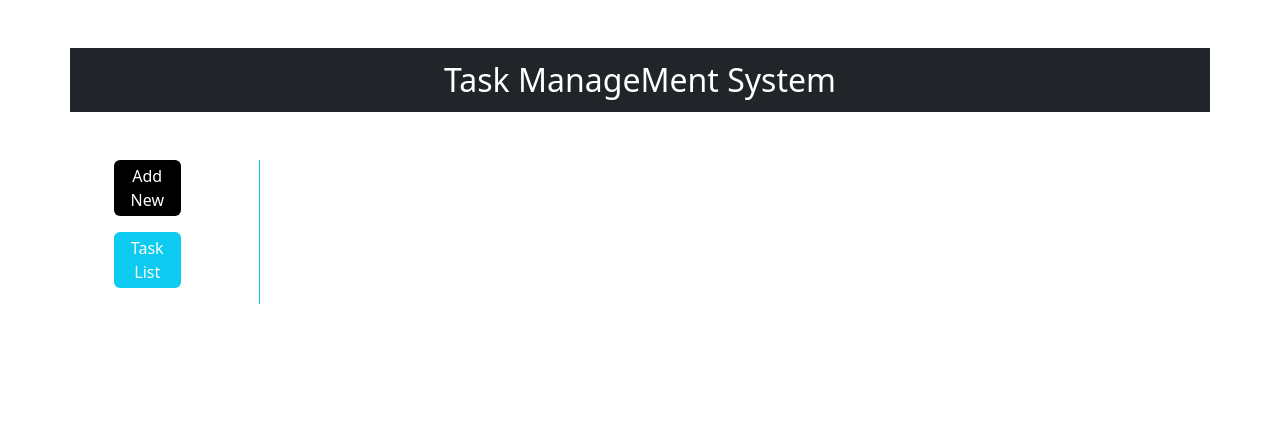
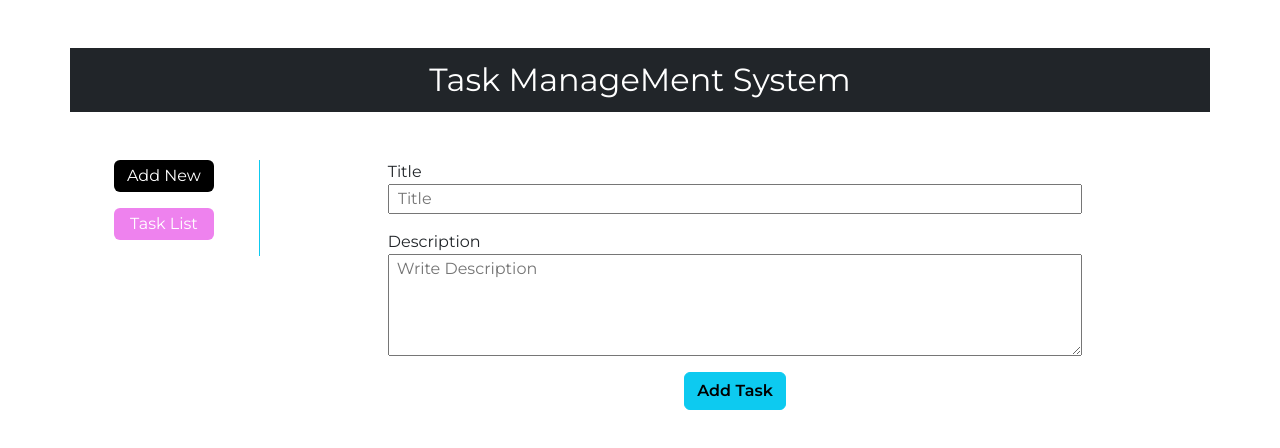
Before and after one commit to IqbalHossain4/task-management-front-end, a React (Vite) app: page /addTask in a window 1280 px wide. Shown: the top 448 px of the page. Built offline with nearby package versions, Linux system fonts and the light colour scheme.

Commit message:
add task

```diff
--- /dev/null
+++ b/src/Components/AddTask/AddTask.jsx
@@ -0,0 +1,42 @@
+import React from "react";
+
+const AddTask = () => {
+  //handle Add task
+  const handleAddTask = (e) => {
+    e.preventDefault();
+    const taskTitle = e.target.title.value;
+    const taskDescription = e.target.description.value;
+    console.log(taskTitle, taskDescription);
+  };
+  return (
+    <div className="w-75 mx-auto ">
+      <form onSubmit={handleAddTask}>
+        <div className="text-start  d-flex flex-column mb-3">
+          <label className="fs-6">Title</label>
+          <input
+            type="text"
+            className="ps-2  "
+            placeholder="Title"
+            name="title"
+          />
+        </div>
+        <div className="text-start  d-flex flex-column mb-3">
+          <label className="fs-6">Description</label>
+          <textarea
+            name="description"
+            className="w-100 ps-2"
+            rows="4"
+            placeholder="Write Description"
+          ></textarea>
+        </div>
+        <input
+          type="submit"
+          className="btn btn-info fw-semibold"
+          value={"Add Task"}
+        />
+      </form>
+    </div>
+  );
+};
+
+export default AddTask;
--- a/src/index.css
+++ b/src/index.css
@@ -8,7 +8,47 @@
   background-color: #242424;
 } */
 
+@import url("https://fonts.googleapis.com/css2?family=Montserrat:ital,wght@0,100;0,200;0,300;0,400;0,500;0,600;0,700;1,200&family=Nunito+Sans:ital,wght@0,200;0,300;0,400;0,500;1,200;1,300;1,400&family=Poppins:ital,wght@0,100;0,200;0,300;0,400;0,500;0,600;0,700;0,800;1,700&family=Roboto+Condensed:ital,wght@0,300;0,400;1,300;1,400&family=Roboto+Mono:ital,wght@0,100;0,200;1,100;1,200;1,300&display=swap");
+
+body {
+  font-family: "Montserrat", sans-serif;
+}
+a {
+  text-decoration: none;
+}
+
 li {
   list-style-type: none;
   text-align: left;
 }
+
+.hoverButton1 {
+  color: white;
+  background-color: black;
+  transition: all 0.4s;
+  border: none;
+}
+.hoverButton1:hover {
+  color: black;
+  background: white;
+  border: 1px solid black;
+}
+.hoverButton {
+  color: white;
+  background: violet;
+  transition: all 0.4s;
+  border: none;
+}
+
+.hoverButton:hover {
+  color: black;
+  background: white;
+  border: 1px solid black;
+}
+
+input {
+  outline: none;
+}
+textarea {
+  outline: none;
+}
--- a/src/main.jsx
+++ b/src/main.jsx
@@ -3,17 +3,23 @@ import ReactDOM from "react-dom/client";
 import { createBrowserRouter, RouterProvider } from "react-router-dom";
 import "./index.css";
 import Home from "./pages/Home.jsx";
+import AddTask from "./Components/AddTask/AddTask";
 
 const router = createBrowserRouter([
   {
     path: "/",
     element: <Home />,
-    children: [{}],
+    children: [
+      {
+        path: "addTask",
+        element: <AddTask />,
+      },
+    ],
   },
 ]);
 
 ReactDOM.createRoot(document.getElementById("root")).render(
   <React.StrictMode>
-    <Home />
+    <RouterProvider router={router} />
   </React.StrictMode>
 );
--- a/src/pages/Home.jsx
+++ b/src/pages/Home.jsx
@@ -1,5 +1,5 @@
 import React from "react";
-import { Outlet } from "react-router-dom";
+import { Link, Outlet } from "react-router-dom";
 
 const Home = () => {
   return (
@@ -13,12 +13,14 @@ const Home = () => {
           <div className="col col-lg-2 h-100  border-end border-info">
             <ul>
               <li>
-                <button className=" border-0  w-50 py-1  mb-3 rounded bg-black text-bg-danger ">
-                  Add New
-                </button>
+                <Link to="/addTask">
+                  <button className="  w-75 py-1  mb-3 rounded  hoverButton1 ">
+                    Add New
+                  </button>
+                </Link>
               </li>
               <li>
-                <button className=" border-0  w-50 py-1 rounded bg-info text-bg-danger">
+                <button className="   w-75 py-1 rounded  hoverButton">
                   Task List
                 </button>
               </li>
```
